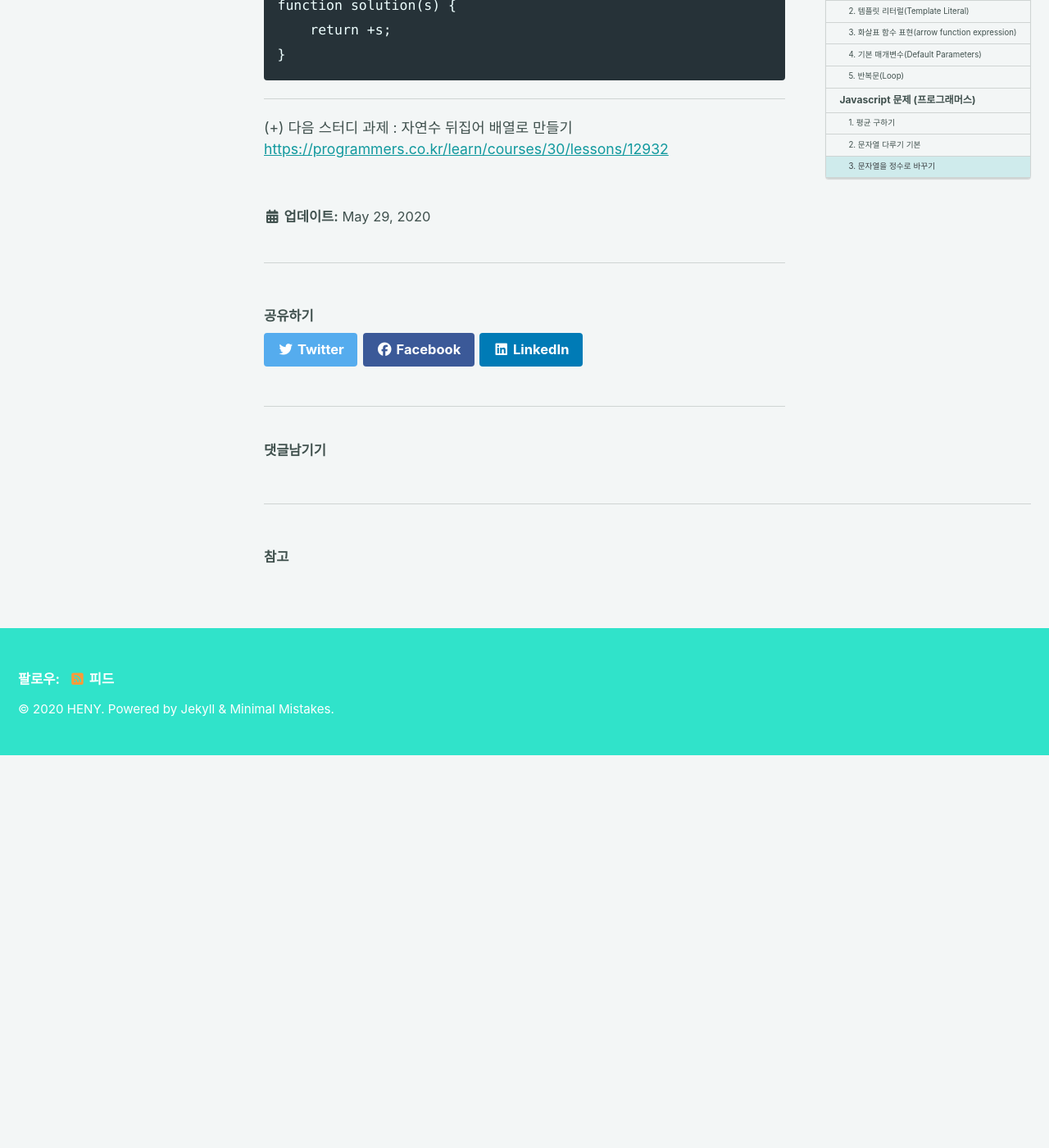
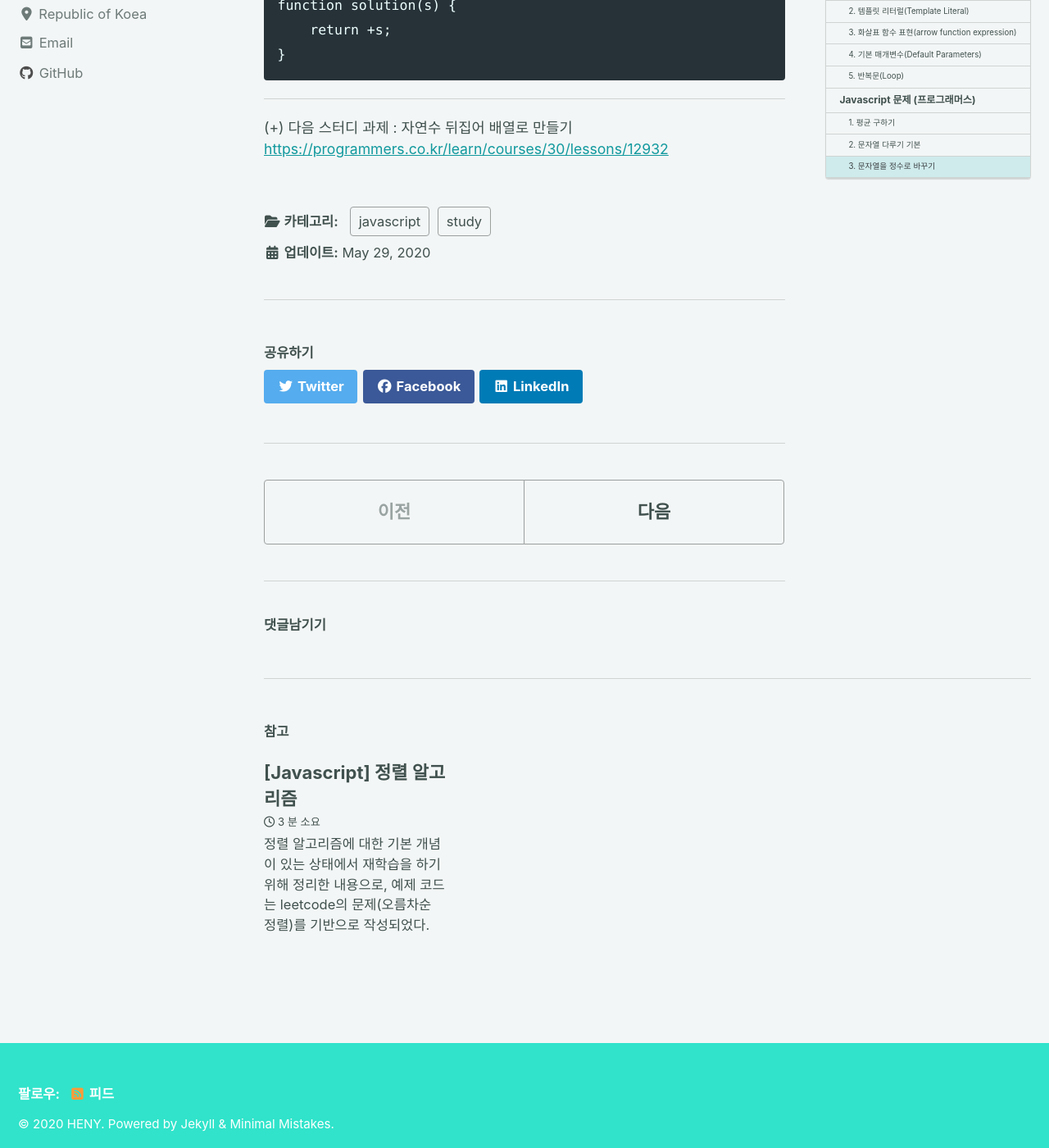
Before and after one commit to henylife/henylife.github.io, a Jekyll site: the page built from _posts/2020-05-29-es6-1.md, in a window 1280 px wide and 1400 px high, scrolled down 8378 px. Shown: the whole window at 82% size. Built offline with Jekyll 4.4.1, drawn with Linux system fonts in a browser that asks for light colours; cached includes are drawn as plain includes; nearby versions of some CDN libraries; comment, search, counter and statistics services are not loaded; before the commit the page ends 9299 px from its top, so only the background shows below that; part of the change alters nothing that is shown.

Commit message:
정렬 알고리즘

````diff
--- a/_posts/2020-05-29-es6-1.md
+++ b/_posts/2020-05-29-es6-1.md
@@ -2,6 +2,8 @@
 title: "[ES6 스터디 1일차] ES6 기초 문법, Javascript 문제 풀이"
 toc : true
 toc_label : "목차"
+category : ["study","javascript"]
+
 ---
 
 
--- /dev/null
+++ b/_posts/2020-06-18-algorithm-sort.md
@@ -0,0 +1,241 @@
+---
+title: "[Javascript] 정렬 알고리즘"
+toc : true
+toc_label : "목차"
+category : ["algorithm", "javascript"]
+---
+
+정렬 알고리즘에 대한 기본 개념이 있는 상태에서 재학습을 하기 위해 정리한 내용으로,
+예제 코드는 [leetcode의 문제(오름차순 정렬)](https://leetcode.com/problems/sort-an-array)를 기반으로 작성되었다.
+
+<br>
+
+# 1. Bubble Sort (거품 정렬)
+서로 인접한 두 원소의 대소를 비교하고, 조건에 맞지 않다면 자리를 교환하며 정렬하는 알고리즘
+
+![버블정렬](/assets/resource/bubble_sort.gif)
+
+Bubble Sort는 구현이 매우 간단하고 소스 코드가 직관적이지만,
+시간복잡도가 좋은 퍼포먼스를 내지 못해서 실제로는 잘 사용되지 않는다.
+
+## 예제 코드
+```
+var sortArray = function(nums) {
+    for (let i = 0; i < nums.length; i++) { // 1
+        for (let j = 1; j < nums.length-i; j++) {
+            if (nums[j-1] > nums[j]) { // 2
+                [nums[j], nums[j-1]] = [nums[j-1], nums[j]]; // 3
+            }
+        }
+    }
+
+    return nums;
+};
+```
+1. 정렬이 되어 제외될 원소의 갯수를 의미. 1회전이 끝난 후, 배열의 마지막 위치에는 가장 큰 원소가 위치하기 때문에 하나씩 증가시켜줌
+2. 현재 원소(j)와 바로 이전의 원소 값(j-1)을 비교
+3. 이전 원소의 값이 클 경우 두 원소의 값을 교환
+
+
+
+## 시간복잡도
+Bubble Sort의 시간복잡도는 (n-1) + (n-2) + (n-3) + .... + 2 + 1 => n(n-1)/2이므로,  **O(n^2)** 이다.
+
+Bubble Sort는 정렬이 돼있던 안돼있던, 2개의 원소를 비교하기 때문에 최선, 평균, 최악의 경우 모두 시간복잡도가 O(n^2) 으로 동일하다.
+
+ <br><br>
+
+# 2. Selection Sort (선택 정렬)
+해당 순서에 원소를 넣을 위치는 이미 정해져 있고, 어떤 원소를 넣을지 선택하는 알고리즘
+
+![선택정렬](/assets/resource/selection_sort.gif)
+
+
+Selection Sort는 정렬을 위한 비교 횟수는 많지만, Bubble Sort에 비해 실제로 교환하는 횟수는 적기 때문에 많은 교환이 일어나야 하는 자료상태에서 비교적 효율적이다.
+
+## 예제 코드
+```
+var sortArray = function(nums) {
+    let idxMin;
+    for (let i = 0; i < nums.length-1; i++) { // 1
+        idxMin = i;
+        for (let j = i+1; j < nums.length; j++) { // 2
+            if (nums[j] < nums[idxMin]) {
+                idxMin = j;
+            }
+        }
+        [nums[i], nums[idxMin]] = [nums[idxMin], nums[i]]; // 3
+    }
+
+    return nums;
+};
+```
+1. 원소를 넣을 위치(i)를 선택 -> 배열의 첫 번째부터 차례로 진행
+2. i+1 원소부터 차례대로 값을 비교하여 자리에 오는 값을 찾음
+3. 원소를 넣을 위치(i)와 찾은 위치의 값을 교환
+
+
+
+## 시간복잡도
+Selection Sort의 시간복잡도는 (n-1) + (n-2) + (n-3) + .... + 2 + 1 => n(n-1)/2이므로,  **O(n^2)** 이다.
+
+최선, 평균, 최악의 경우 모두 시간복잡도가 O(n^2) 으로 동일하다.
+
+<br><br>
+
+# 3. Insertion Sort (삽입 정렬)
+2번째 원소부터 시작하여 그 앞(왼쪽)의 원소들과 비교하여 삽입할 위치를 지정한 후, 원소를 뒤로 옮기고 지정된 자리에 자료를 삽입 하여 정렬하는 알고리즘
+
+![삽입정렬](/assets/resource/insertion_sort.gif)
+
+
+알고리즘이 단순하며, 대부분의 원소가 이미 정렬되어 있는 경우 매우 효율적일 수 있다.
+
+최선의 경우 O(N)로, 다른 정렬 알고리즘의 일부로 사용될 만큼 좋은 정렬 알고리즘이다.
+
+## 예제 코드
+```
+var sortArray = function(nums) {
+    for(let i = 1; i < nums.length; ++i) { // 1
+        for(let j = i; j > 0; --j) {
+            if(nums[j] < nums[j-1]) { // 2
+                [nums[j], nums[j-1]] = [nums[j-1], nums[j]];
+            } else break;
+        }
+    }
+    return nums;
+};
+```
+1. 두 번째 원소부터 탐색
+2. 이전 위치(j-1)가 현재 위치(j) 보다 값이 크면 서로 값을 교환
+
+
+
+## 시간복잡도
+최악의 경우(역으로 정렬되어 있을 경우), (n-1) + (n-2) + .... + 2 + 1 => n(n-1)/2 즉, **O(n^2)** 이다.
+
+하지만, 최선의 경우(모두 정렬이 되어있는 경우), 한번씩 밖에 비교를 안하므로 **O(n)** 의 시간복잡도를 가지게 된다.
+
+또한, 이미 정렬되어 있는 배열에 자료를 하나씩 삽입/제거하는 경우에는, 현실적으로 최고의 정렬 알고리즘이 되는데, 탐색을 제외한 오버헤드가 매우 적기 때문이다.
+
+<br><br>
+
+# 4. Quick Sort (퀵정렬)
+2번째 원소부터 시작하여 그 앞(왼쪽)의 원소들과 비교하여 삽입할 위치를 지정한 후, 원소를 뒤로 옮기고 지정된 자리에 자료를 삽입 하여 정렬하는 알고리즘
+
+![퀵정렬](/assets/resource/quick_sort_01.gif)
+
+
+분할 정복 알고리즘의 하나로, 평균적으로 매우 빠른 수행 속도를 보여주며, Merge Sort와 달리 리스트를 비균등하게 분할한다.
+
+피벗 선택 방식 : 첫번째, 중간, 마지막, 랜덤
+(선택 방식에 따라 속도가 달라지므로 중요함)
+
+Quick Sort는 피벗 값이 최소나 최대값으로 지정되어 파티션이 나누어지지 않았을 때 O(n^2)에 대한 시간복잡도를 가진다.
+
+이런 상황에서는 피벗을 중간 값으로 선택하여 해결할 수 있다.
+
+## 예제 코드
+```
+var sortArray = function(nums) {
+    quickSort(nums);
+    return nums;
+};
+
+var quickSort = (nums, start = 0, end = nums.length-1) => {
+    if(start >= end) return;
+
+    let left = start, right = end;
+    let pivot = nums[Math.floor((left+right) / 2)]; // 1
+
+    while(left <= right) { // 2
+        while(left <= right && nums[left] < pivot) left++; // 3
+        while(left <= right && pivot < nums[right]) right--; // 4
+        if(left <= right) { // 5
+            [nums[left], nums[right]] = [nums[right], nums[left]];
+            left++;
+            right--;
+        }
+    }
+    // 6
+    quickSort(nums, start, right); // 7
+    quickSort(nums, left, end); // 7
+};
+};
+```
+1. 피벗을 중간값으로 선택
+2. 탐색하지 않은 값이 있을 때까지 탐색&교환(3,4,5)을 진행
+3. pivot보다 큰 값이 나올 때까지 left에서 오른쪽으로 하나씩 이동
+4. pivot보다 작은 값이 나올 때까지 right에서 왼쪽으로 하나씩 이동
+5. 탐색하여 찾은 두 요소를 교환한 뒤 left, right 하나씩 이동
+6. 이제 피벗 기준 왼쪽에는 작은 값, 오른쪽에는 큰 값이 위치하게 됨
+7. 왼쪽 값과 오른쪽 값으로 나누어 정렬을 진행
+
+
+## 시간복잡도
+평균과 최선의 경우 **O(nlogn)**의 시간복잡도를 가진다.
+
+Quick Sort는 서로 먼 거리에 있는 요소를 교환하면서 한번 선택된 기준은 제외하기 때문에,
+
+동일한 O(nlogn) 시간복잡도를 가지는 알고리즘 중 가장 빠르다.
+
+최악의 경우(ex 이미 정렬된 리스트), **O(n^2)** 의 시간복잡도를 가지게 된다.
+
+<br><br>
+
+# 5. Merge Sort (병합 정렬)
+하나의 리스트를 두 개의 균등한 크기로 분할하고, 다시 합병시키면서 정렬해나가는 알고리즘
+
+![병합정렬](/assets/resource/merge_sort.gif)
+
+합병 정렬이라고도 하며, 데이터 분포에 영향을 덜 받아 안정적이고 빠른 정렬 방법 중 하나이다.
+
+병합정렬은 순차적인 비교로 정렬을 진행하므로, LinkedList의 정렬이 필요할 때 사용하면 효율적이다.
+
+## 예제 코드
+```
+var sortArray = function(nums) {
+   if(nums.length < 2) return nums; // 1
+
+    const mid = Math.floor(nums.length/2);
+    const left = sortArray(nums.slice(0, mid)); // 2
+    const right = sortArray(nums.slice(mid)); // 2
+    return merge(left, right); // 3
+}
+
+var merge = (left, right) => { // 3
+    let sorted = [];
+    let iLeft = 0, iRight = 0;
+    while(iLeft < left.length && iRight < right.length) { // 4
+        if (left[iLeft] < right[iRight]){
+            sorted.push(left[iLeft++]);
+        }
+        else{
+             sorted.push(right[iRight++]);
+        }
+    }
+
+    return [...sorted,...left.slice(iLeft),...right.slice(iRight)];
+};
+```
+1. 배열의 길이가 1이하면 이미 정렬된 것으로 봄
+2. 정렬되지 않은 배열을 절반으로 잘라 두 배열로 나눔 (두 배열을 다시 재귀적으로 분할)
+3. 두 부분 배열을 다시 하나의 정렬된 배열로 합병
+4. shift함수를 사용할때보다 Runtime이 줄어듬 (252ms -> 100ms)
+```
+// shift 사용 예제
+while(left.length && right.length) {
+        sorted.push((left[0] < right[0]) ? left.shift() : right.shift());
+    }
+    return [...sorted,...left,...right];
+```
+
+## 시간복잡도
+시간복잡도는 최소 **O(nlogn)**을 보장한다.
+
+<br><br>
+참고 자료
+- https://github.com/GimunLee/tech-refrigerator/tree/master/Algorithm
+- https://ko.wikipedia.org/wiki/%ED%80%B5_%EC%A0%95%EB%A0%AC
+- https://ko.wikipedia.org/wiki/%ED%95%A9%EB%B3%91_%EC%A0%95%EB%A0%AC
+- https://commons.wikimedia.org/wiki/File:Quicksort-example.gif
````
Also changed, not shown: assets/resource/bubble_sort.gif (added), assets/resource/insertion_sort.gif (added), assets/resource/merge_sort.gif (added), assets/resource/quick_sort.gif (added), assets/resource/quick_sort_01.gif (added), assets/resource/selection_sort.gif (added).
